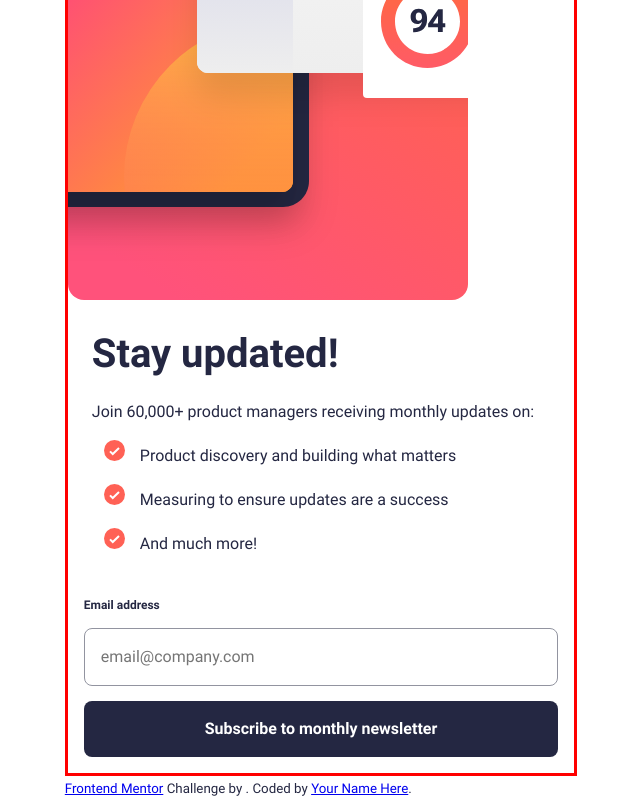
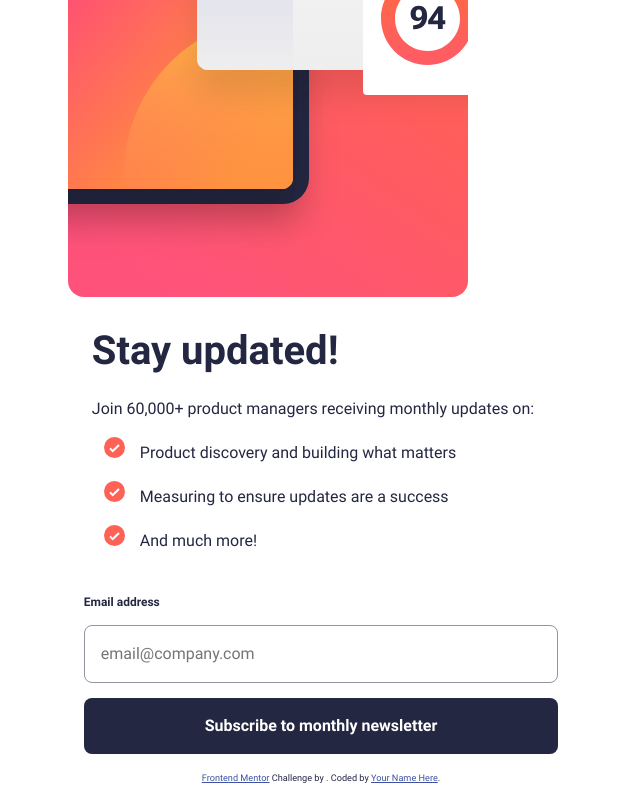
Before and after one commit to SerPet-eng/News_Letter_Sign_Up_With_Success_Message, a React (Vite) app: page / in a window 1280 px wide. Shown: the part 296-1096 px from the top of the page, without its empty margins (319-959 px from the left). Built offline with nearby package versions, Linux system fonts and the light colour scheme.

Commit message:
Creating Folder🛠️📂
* `main` folder has created inside of src/scss

```diff
--- a/src/css/style.css
+++ b/src/css/style.css
@@ -31,9 +31,6 @@ body {
   src: url("../../assets/fonts/Roboto-Regular.ttf");
 }
 /** ----- FONT_WEIGHT ----- **/
-.app {
-  border: 3px solid red;
-}
 .app .app__content {
   display: grid;
   gap: 1rem;
@@ -88,6 +85,14 @@ body {
   font-family: "Roboto_Bold";
   font-weight: 700;
   color: hsl(0, 0%, 100%);
+}
+
+.attribution {
+  font-size: 11px;
+  text-align: center;
+}
+.attribution a {
+  color: hsl(228, 45%, 44%);
 }
 
 /*
--- a/src/scss/_content.scss
+++ b/src/scss/main/_content.scss
@@ -1,7 +1,6 @@
 @use './variables/variable.scss' as *;
 
 .app {
-  border: 3px solid red;
   .app__content {
     display: grid;
     gap: 1rem;
--- a/src/scss/style.scss
+++ b/src/scss/style.scss
@@ -1,4 +1,5 @@
 @import './body';
 @import './content.scss';
 @import './form';
+@import './footer';
 @import './reset';
```
Also changed, not shown: src/scss/main/_body.scss (renamed from src/scss/_body.scss), src/scss/main/_footer.scss (renamed from src/scss/_footer.scss), src/scss/main/_form.scss (renamed from src/scss/_form.scss), src/scss/main/_reset.scss (renamed from src/scss/_reset.scss), 1 other file (tests, documents, lock files or other folders).
